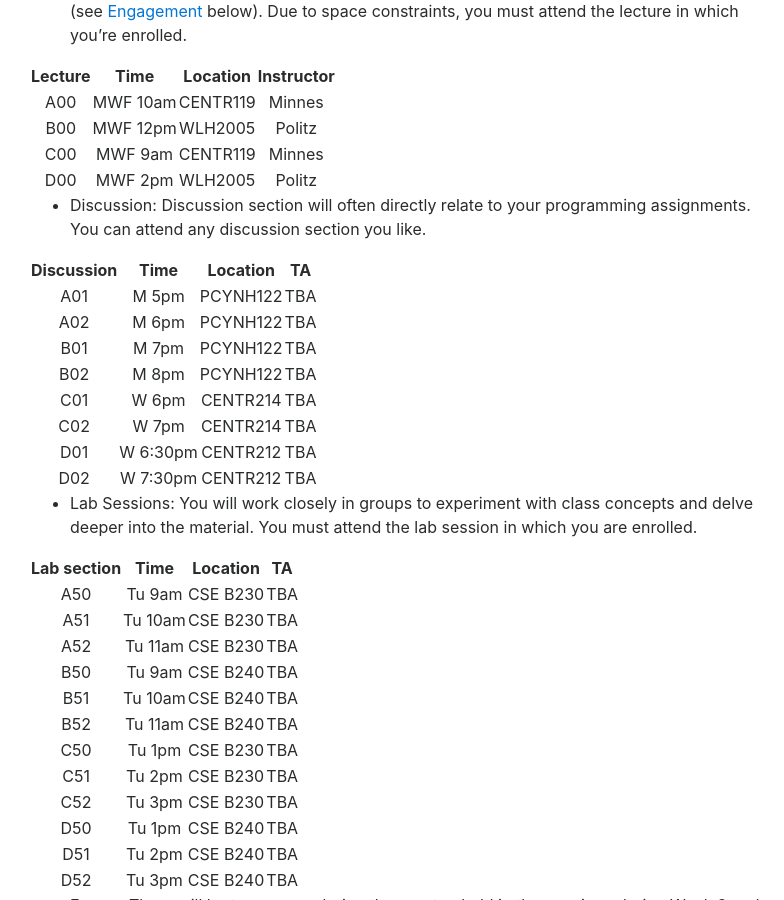
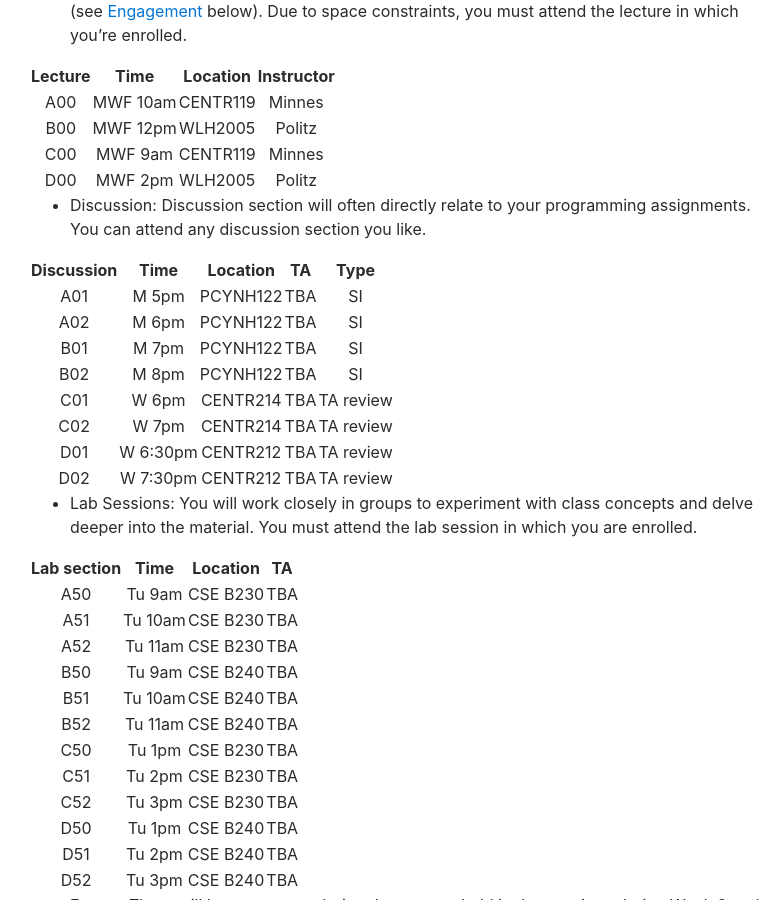
Before and after one commit to ucsd-cse8a-f18/ucsd-cse8a-f18.github.io, a Jekyll site: the page built from index.md, in a window 1280 px wide and 900 px high, scrolled down 1223 px. Shown: the whole window, without its empty margins (245-1029 px from the left). Built offline with Jekyll 4.4.1, drawn with Linux system fonts in a browser that asks for light colours; nearby versions of some CDN libraries.

Commit message:
Update index.md

```diff
--- a/index.md
+++ b/index.md
@@ -59,16 +59,16 @@ In this course, you will:
 
 - Discussion: Discussion section will often directly relate to your programming assignments.  You can attend any discussion section you like.
 
-| Discussion| Time     | Location | TA |
-| :-------: |:--------:| :-------:| :--------: |
-| A01       | M 5pm    | PCYNH122 | TBA     |
-| A02       | M 6pm    | PCYNH122 | TBA     |
-| B01       | M 7pm    | PCYNH122 | TBA     |
-| B02       | M 8pm    | PCYNH122 | TBA     |
-| C01       | W 6pm    | CENTR214 | TBA     |
-| C02       | W 7pm    | CENTR214 | TBA     |
-| D01       | W 6:30pm | CENTR212 | TBA     |
-| D02       | W 7:30pm | CENTR212 | TBA     |
+| Discussion| Time     | Location | TA | Type |
+| :-------: |:--------:| :-------:| :--------: | :--------: |
+| A01       | M 5pm    | PCYNH122 | TBA     | SI |
+| A02       | M 6pm    | PCYNH122 | TBA     | SI |
+| B01       | M 7pm    | PCYNH122 | TBA     | SI |
+| B02       | M 8pm    | PCYNH122 | TBA     | SI |
+| C01       | W 6pm    | CENTR214 | TBA     | TA review |
+| C02       | W 7pm    | CENTR214 | TBA     | TA review |
+| D01       | W 6:30pm | CENTR212 | TBA     | TA review |
+| D02       | W 7:30pm | CENTR212 | TBA     | TA review |
 
 
 - Lab Sessions: You will work closely in groups to experiment with class concepts and delve deeper into the material.  You must attend the lab session in which you are enrolled.
```
